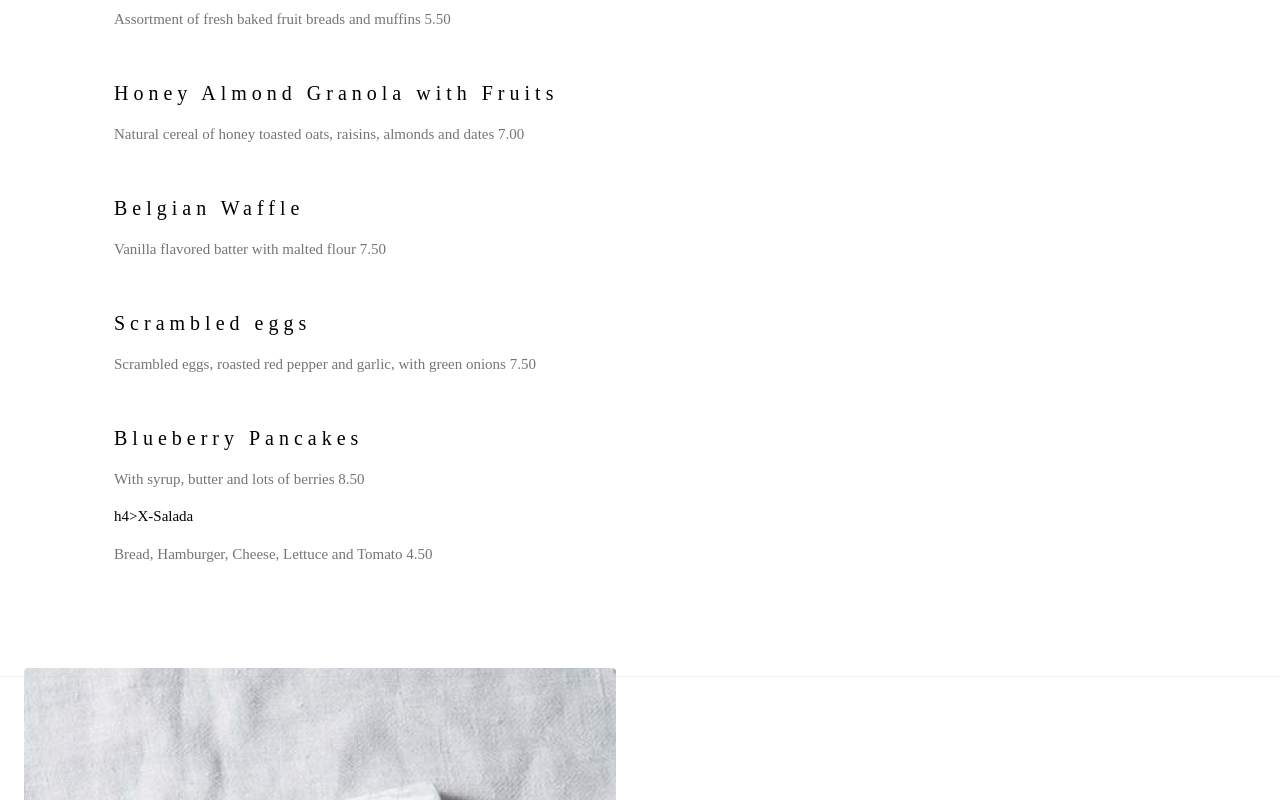
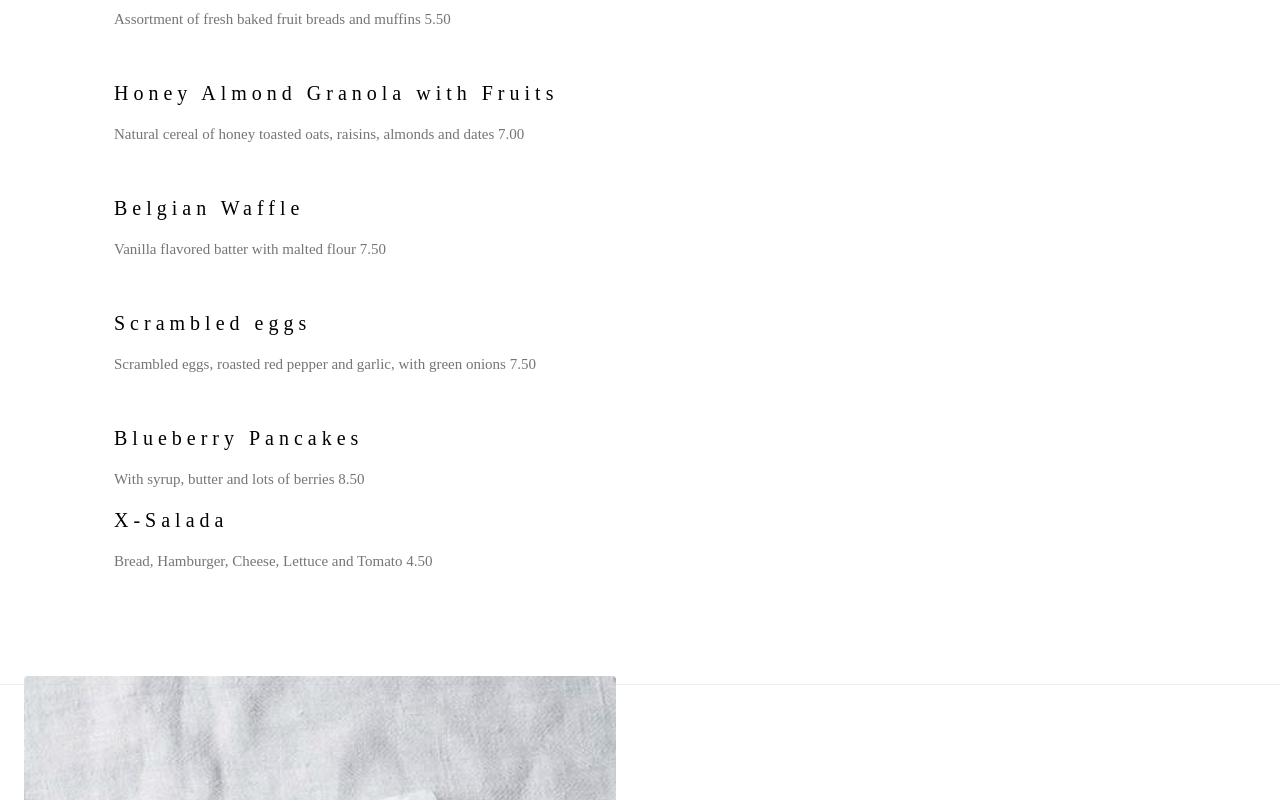
Before and after one commit to marcellogomes-santos/le-catering-lanchonete, a plain HTML site: page index.html in a window 1280 px wide. Shown: the part 1680-2480 px from the top of the page. Drawn offline with nearby package versions, Linux system fonts and the light colour scheme.

Commit message:
Arrumando o código do menu

```diff
--- a/index.html
+++ b/index.html
@@ -74,7 +74,7 @@ h1, h2, h3, h4, h5, h6 {
       <h4>Blueberry Pancakes</h4>
       <p class="w3-text-grey">With syrup, butter and lots of berries 8.50</p>
 
-      h4>X-Salada</h4>
+      <h4>X-Salada</h4>
       <p class="w3-text-grey">Bread, Hamburger, Cheese, Lettuce and Tomato 4.50</p>
 
 
```
